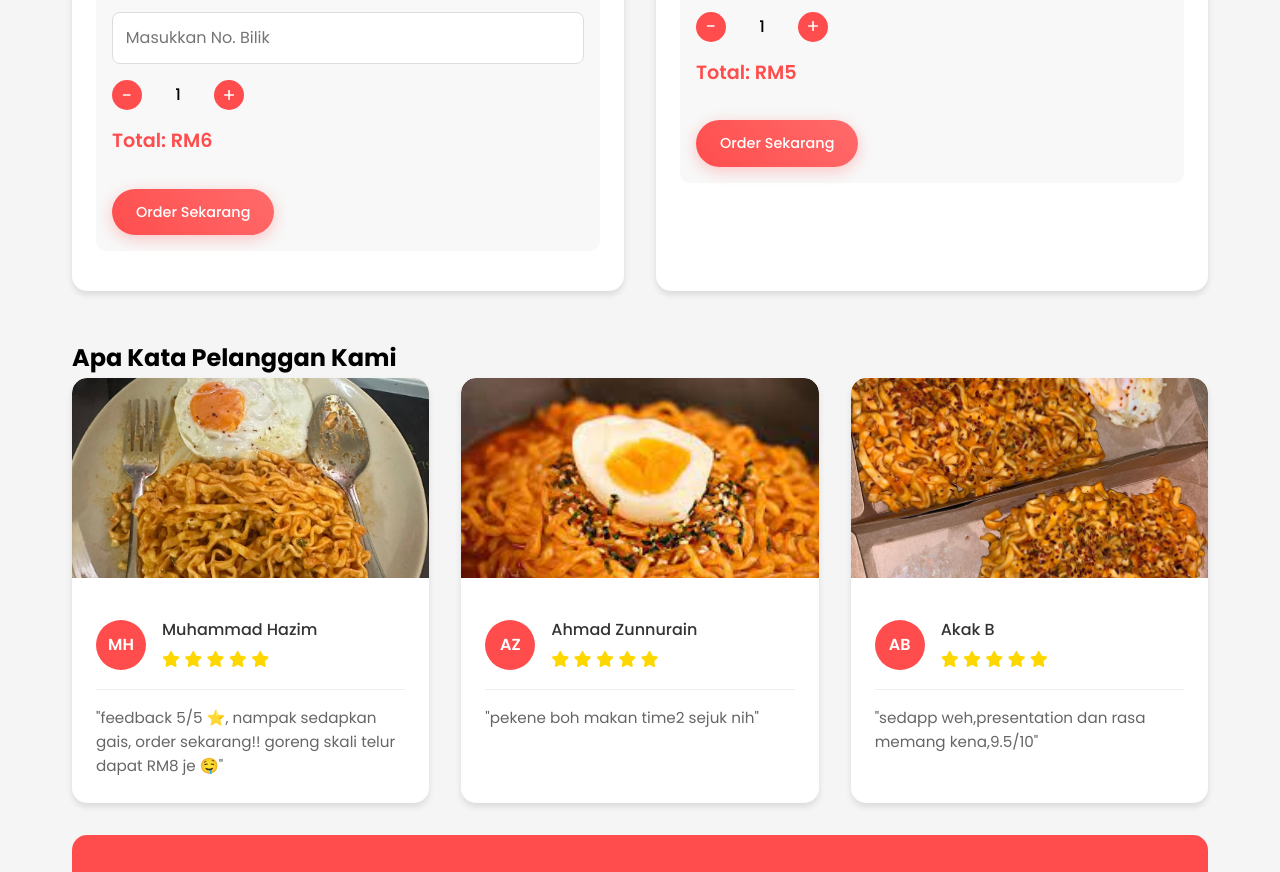
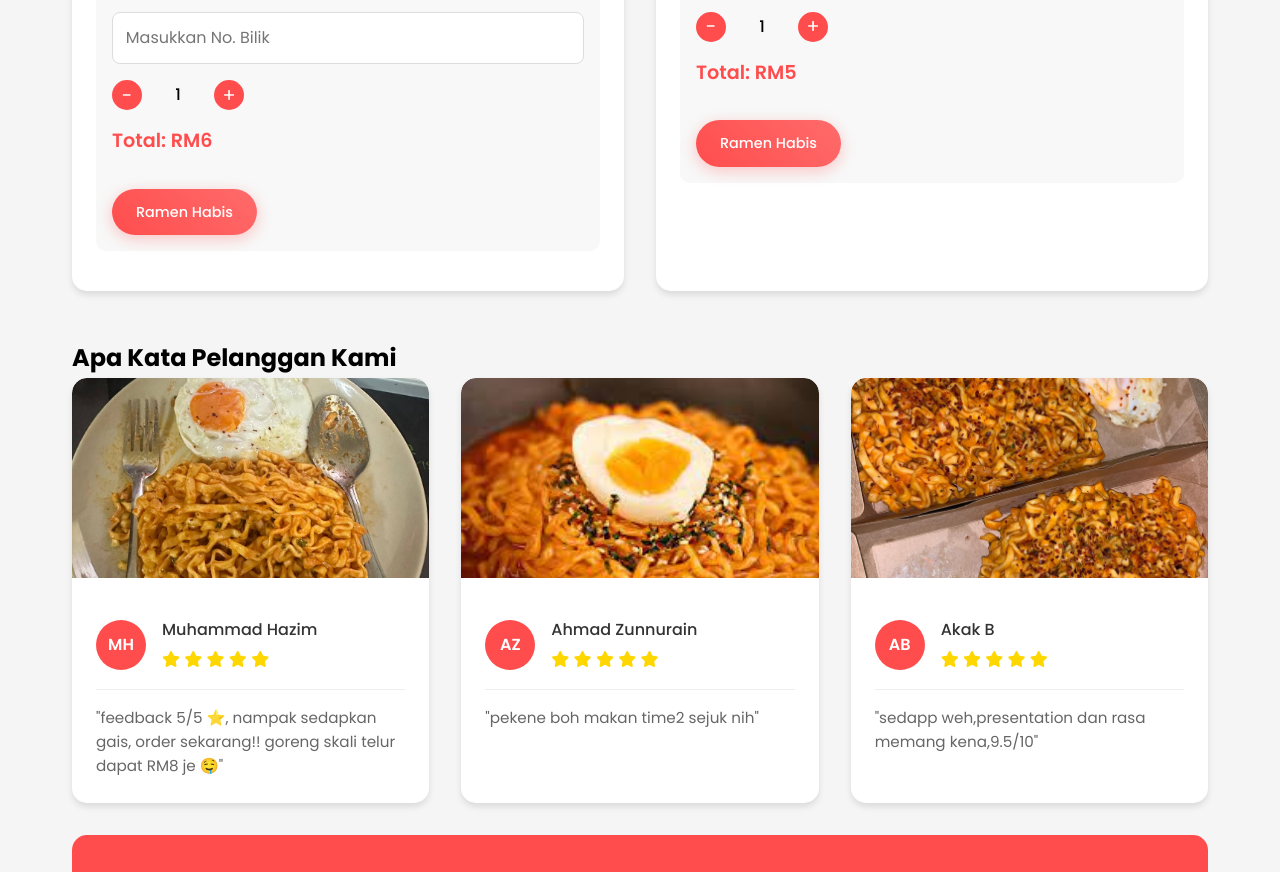
Before and after one commit to HazimDeveloper/BuldakRamenKerawang, a plain HTML site: page index.html in a window 1280 px wide. Shown: the part 900-1772 px from the top of the page. Drawn offline with Linux system fonts and the light colour scheme.

Commit message:
ramen habis

```diff
--- a/index.html
+++ b/index.html
@@ -566,8 +566,8 @@
                         <button class="quantity-btn plus" onclick="updateQuantity('carbonara', 1)">+</button>
                     </div>
                     <div class="total-price" id="carbonara-total">Total: RM6</div>
-                    <button class="cart-btn" onclick="processOrder('carbonara')" >Order Sekarang</button>
-                    <!-- <button class="cart-btn" onclick="processOrder('carbonara')" disabled>Ramen Habis</button> -->
+                    <!-- <button class="cart-btn" onclick="processOrder('carbonara')" >Order Sekarang</button> -->
+                    <button class="cart-btn" onclick="processOrder('carbonara')" disabled>Ramen Habis</button>
                 </div>
             </div>
 
@@ -631,8 +631,8 @@
                         <button class="quantity-btn plus" onclick="updateQuantity('original', 1)">+</button>
                     </div>
                     <div class="total-price" id="original-total">Total: RM5</div>
-                    <button class="cart-btn" onclick="processOrder('original')">Order Sekarang</button>
-                    <!-- <button class="cart-btn" onclick="processOrder('original')" disabled>Ramen Habis</button> -->
+                    <!-- <button class="cart-btn" onclick="processOrder('original')">Order Sekarang</button> -->
+                    <button class="cart-btn" onclick="processOrder('original')" disabled>Ramen Habis</button>
                 </div>
             </div>
         </div>
```
